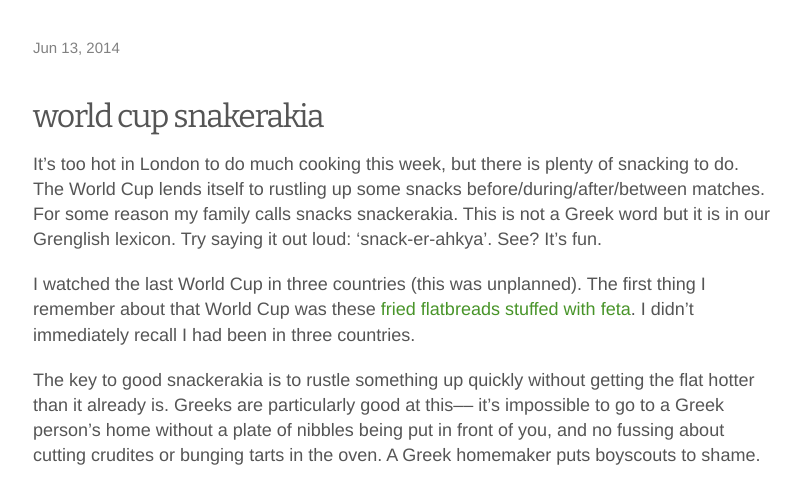
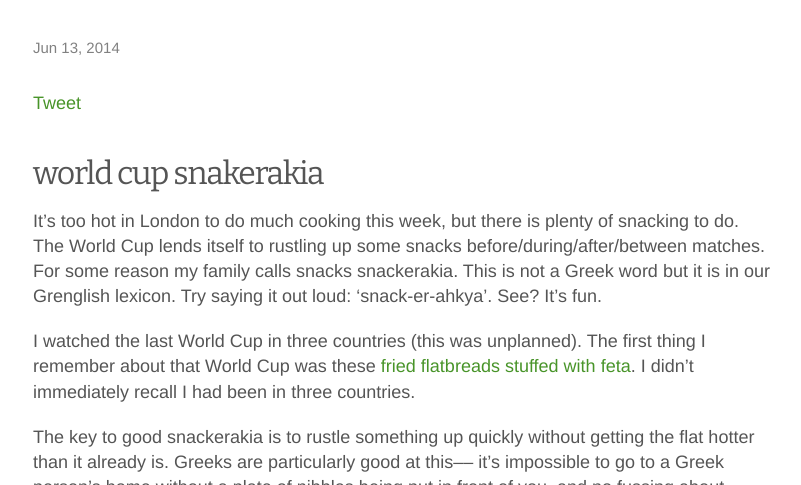
Before and after one commit to eleniharlan/elenijr.net, a Jekyll site: the page built from _posts/post/2014-06-13-world-cup-snackerakia.md, in a window 1280 px wide and 900 px high, scrolled down 398 px, cut to the strip 167-652 px from the top of the window. Shown: the whole strip, without its empty margins (237-1038 px from the left). Built offline with Jekyll 4.4.1, drawn with Linux system fonts in a browser that asks for light colours; comment, search, counter and statistics services are not loaded.

Commit message:
Add tweet button

```diff
--- a/_layouts/post.html
+++ b/_layouts/post.html
@@ -13,6 +13,9 @@
     <p class="meta">{{ page.date | date: "%b %-d, %Y" }}{% if page.author %} • {{ page.author }}{% endif %}{% if page.meta %} • {{ page.meta }}{% endif %}</p>
   </header>
 
+  <a href="https://twitter.com/share" class="twitter-share-button" data-via="juniors_table" data-dnt="true">Tweet</a>
+  <script>!function(d,s,id){var js,fjs=d.getElementsByTagName(s)[0],p=/^http:/.test(d.location)?'http':'https';if(!d.getElementById(id)){js=d.createElement(s);js.id=id;js.src=p+'://platform.twitter.com/widgets.js';fjs.parentNode.insertBefore(js,fjs);}}(document, 'script', 'twitter-wjs');</script>
+
   <article class="post-content">
   {{ content }}
   </article>
```
